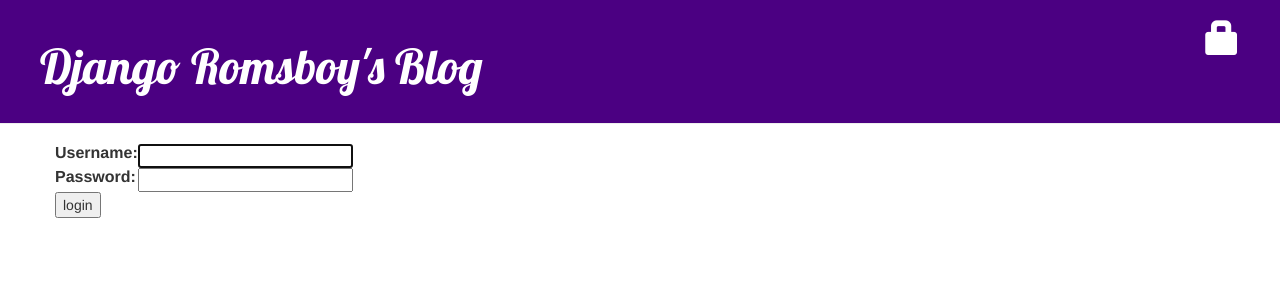
After one commit to RomsBoy/my-first-blog, a Django app: page /accounts/login/ in a window 1280 px wide. The commit adds this page. Shown: the top 300 px of the page. Run offline with Django 3.2, Linux system fonts and the light colour scheme; some libraries are stand-ins or nearby versions.

Commit message:
Added post drafts and login/logout

```diff
--- a/blog/templates/blog/base.html
+++ b/blog/templates/blog/base.html
@@ -11,6 +11,10 @@
         <div class="page-header">
                 {% if user.is_authenticated %}
                     <a href="{% url 'post_new' %}" class="top-menu"><span class="glyphicon glyphicon-plus"></span></a>
+                    <a href="{% url 'post_draft_list' %}" class="top-menu"><span class="glyphicon glyphicon-edit"></span></a>
+                    <p class="top-menu">Hello {{ user.username }} <small>(<a href="{% url 'logout' %}">Log out</a>)</small></p>
+                {% else %}
+                    <a href="{% url 'login' %}" class="top-menu"><span class="glyphicon glyphicon-lock"></span></a>
                 {% endif %}
                 <h1><a href="/">Django Romsboy's Blog</a></h1>
             </div>
--- a/blog/templates/blog/post_detail.html
+++ b/blog/templates/blog/post_detail.html
@@ -6,9 +6,13 @@
             <div class="date">
                 {{ post.published_date }}
             </div>
+        {% else %}
+            <a class="btn btn-default" href="{% url 'post_publish' pk=post.pk %}">Publish</a>
         {% endif %}
+
         {% if user.is_authenticated %}
             <a class="btn btn-default" href="{% url 'post_edit' pk=post.pk %}"><span class="glyphicon glyphicon-pencil"></span></a>
+            <a class="btn btn-default" href="{% url 'post_remove' pk=post.pk %}"><span class="glyphicon glyphicon-remove"></span></a>
         {% endif %}
         <h2>{{ post.title }}</h2>
         <p>{{ post.text|linebreaksbr }}</p>
--- /dev/null
+++ b/blog/templates/registration/login.html
@@ -0,0 +1,24 @@
+{% extends "blog/base.html" %}
+
+{% block content %}
+    {% if form.errors %}
+        <p>Your username and password didn't match. Please try again.</p>
+    {% endif %}
+
+    <form method="post" action="{% url 'login' %}">
+    {% csrf_token %}
+        <table>
+        <tr>
+            <td>{{ form.username.label_tag }}</td>
+            <td>{{ form.username }}</td>
+        </tr>
+        <tr>
+            <td>{{ form.password.label_tag }}</td>
+            <td>{{ form.password }}</td>
+        </tr>
+        </table>
+
+        <input type="submit" value="login" />
+        <input type="hidden" name="next" value="{{ next }}" />
+    </form>
+{% endblock %}
--- a/blog/urls.py
+++ b/blog/urls.py
@@ -7,5 +7,7 @@ urlpatterns = [
     path('post/<int:pk>/', views.post_detail, name="post_detail"),
     path('post/new/', views.post_new, name='post_new'),
     path('post/<int:pk>/edit/', views.post_edit, name='post_edit'),
-
+    path('drafts/', views.post_draft_list, name='post_draft_list'),
+    path('post/<pk>/publish/', views.post_publish, name='post_publish'),
+    path('post/<pk>/remove/', views.post_remove, name='post_remove'),
 ]
--- a/mysite/settings.py
+++ b/mysite/settings.py
@@ -120,3 +120,5 @@ USE_TZ = True
 
 STATIC_URL = '/static/'
 STATIC_ROOT = os.path.join(BASE_DIR, 'static')
+
+LOGIN_REDIRECT_URL = '/'
--- a/mysite/urls.py
+++ b/mysite/urls.py
@@ -15,8 +15,11 @@ Including another URLconf
 """
 from django.contrib import admin
 from django.urls import path, include
+from django.contrib.auth import views
 
 urlpatterns = [
     path('admin/', admin.site.urls),
+    path('accounts/login/', views.LoginView.as_view(), name='login'),
+    path('accounts/logout/', views.LogoutView.as_view(next_page='/'), name='logout'),
     path('', include('blog.urls')),
-]
+    ]
```
Also changed, not shown: blog/templates/blog/post_draft_list.html (added, +11 -0 lines), blog/views.py (+20 -2 lines).
